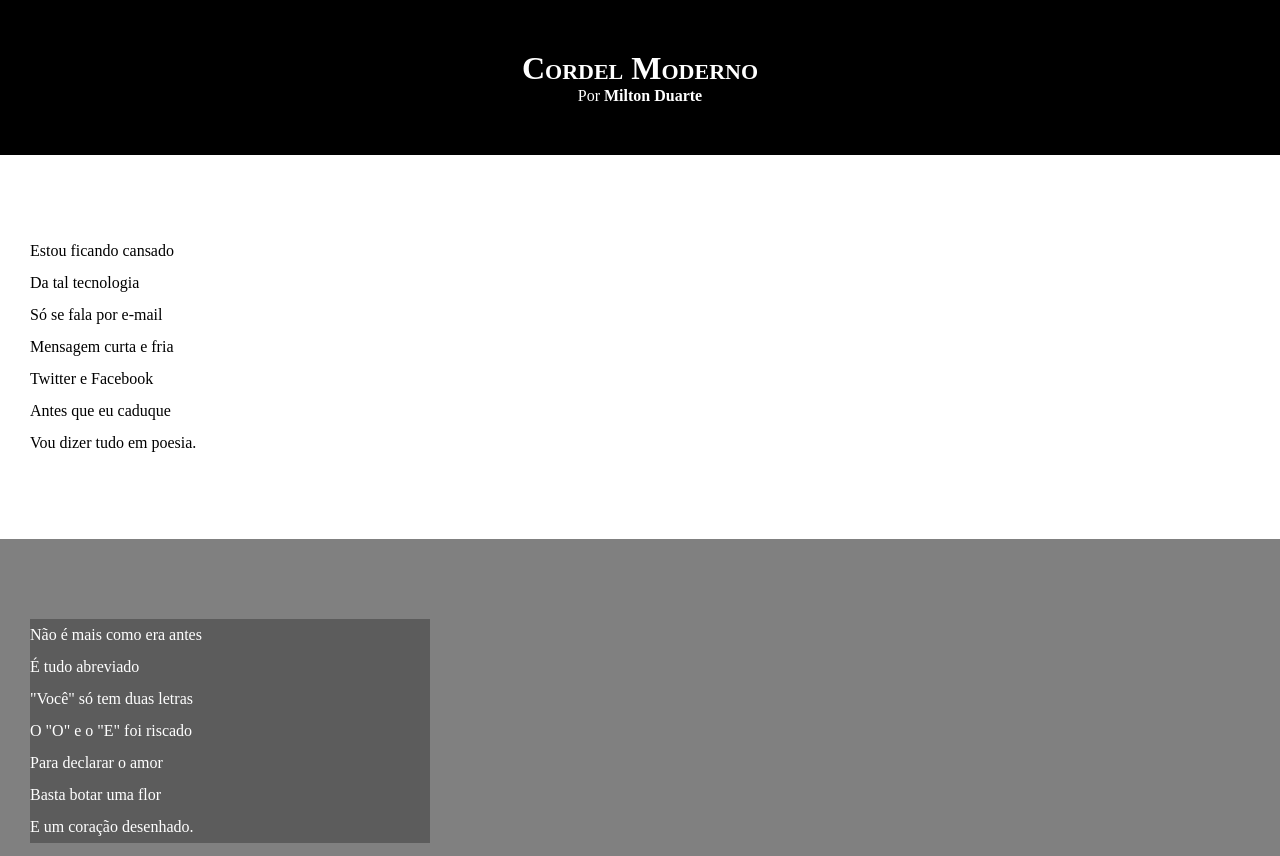
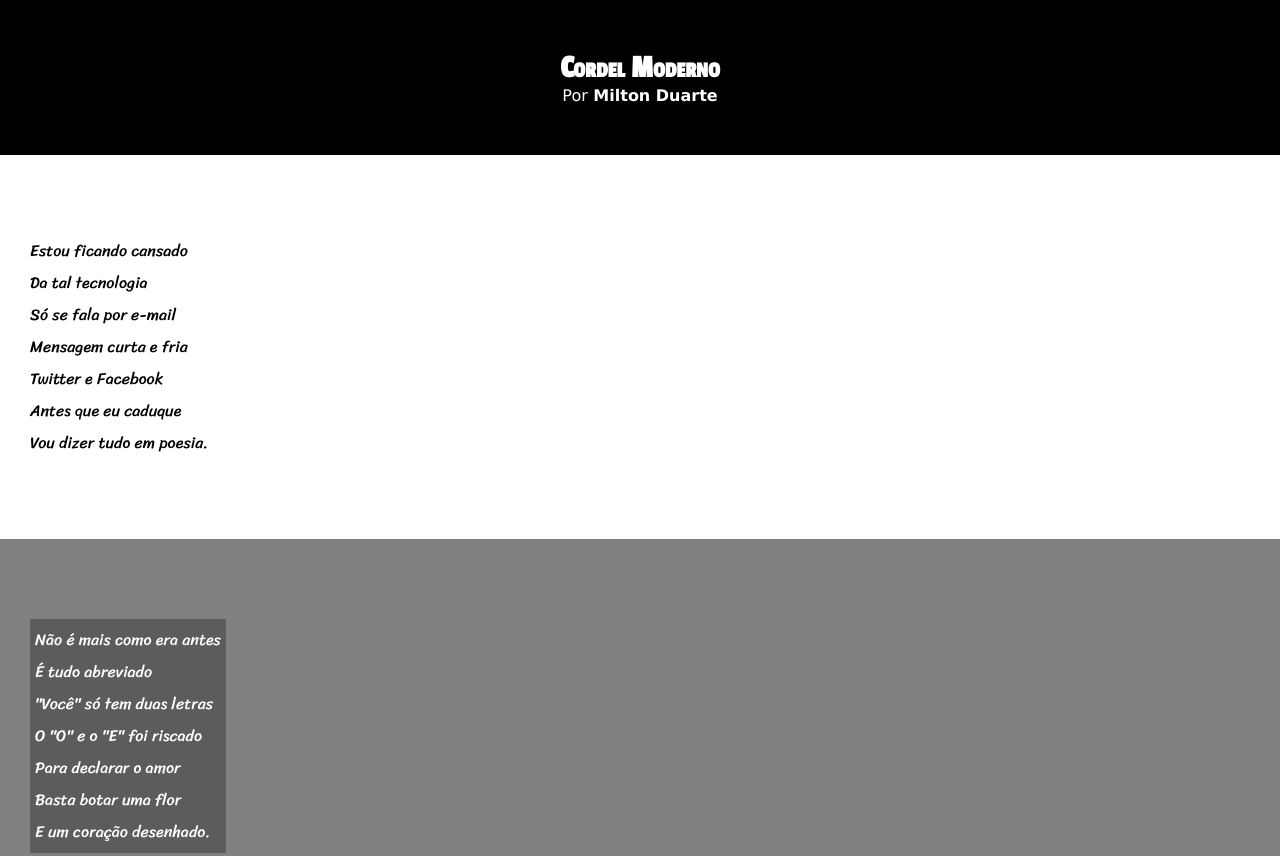
Before and after one commit to Dangelo04/html-css, a plain HTML site: page d012/index.html in a window 1280 px wide. Shown: the top 856 px of the page. Drawn offline with Linux system fonts and the light colour scheme; a web font is replaced by a local one.

Commit message:
atualizaçao dos estilos

```diff
--- a/d012/estilo/style.css
+++ b/d012/estilo/style.css
@@ -1,5 +1,15 @@
 @charset "UTF-8";
 
+@import url('https://fonts.googleapis.com/css2?family=Passiozn+One&family=Sriracha&display=swap');
+
+@import url('https://fonts.googleapis.com/css2?family=Passion+One&display=swap');
+
+
+:root {
+    --font1: verdana, Geneva, Tahoma, Sans-serif;
+    --font2: 'Passion One', cursive;
+    --font3: 'Sriracha', cursive;
+}
 * {
     margin: 0px;
     padding: 0px;
@@ -9,6 +19,7 @@
 html, body {
     min-height: 100vh;
     background-color: darkgrey;
+    font-family: var(--font1);
 }
 
 header{
@@ -20,6 +31,8 @@
 header > h1 {
     padding-top: 50px;
     font-variant: small-caps;
+    font-family: var(--font2);
+    font-size: 10%vw;
 
 
 }
@@ -43,6 +56,8 @@
     padding-bottom: 10vh;
     line-height: 2em;
     padding-left: 30px;
+    font-family: var(--font3);
+    font-size: 5%vw;
 }
 
 section.normal {
@@ -57,7 +72,8 @@
 
 }
 section.imagem > p {
-    width: 400px;
+    display: inline-block;
+    padding: 5px;
     background-color: rgba(0, 0, 0, 0.288);
 
 
```
